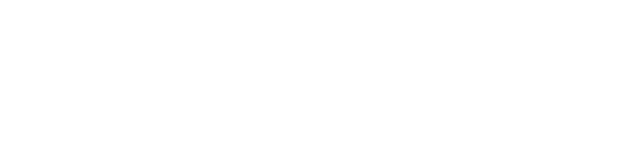
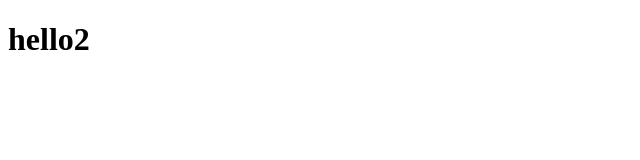
Before and after one commit to sheyhan1426/progect, a plain HTML site: page index.html in a window 1280 px wide. Shown: the whole page, without its empty margins (0-640 px from the left). Drawn offline with Linux system fonts and the light colour scheme.

Commit message:
index.html.mod

```diff
--- a/index.html
+++ b/index.html
@@ -5,7 +5,10 @@
     <meta name="viewport" content="width=device-width, initial-scale=1.0">
     <title>Document</title>
 </head>
+
 <body>
-
+    <h1>
+        hello2
+    </h1>
 </body>
 </html>
```
